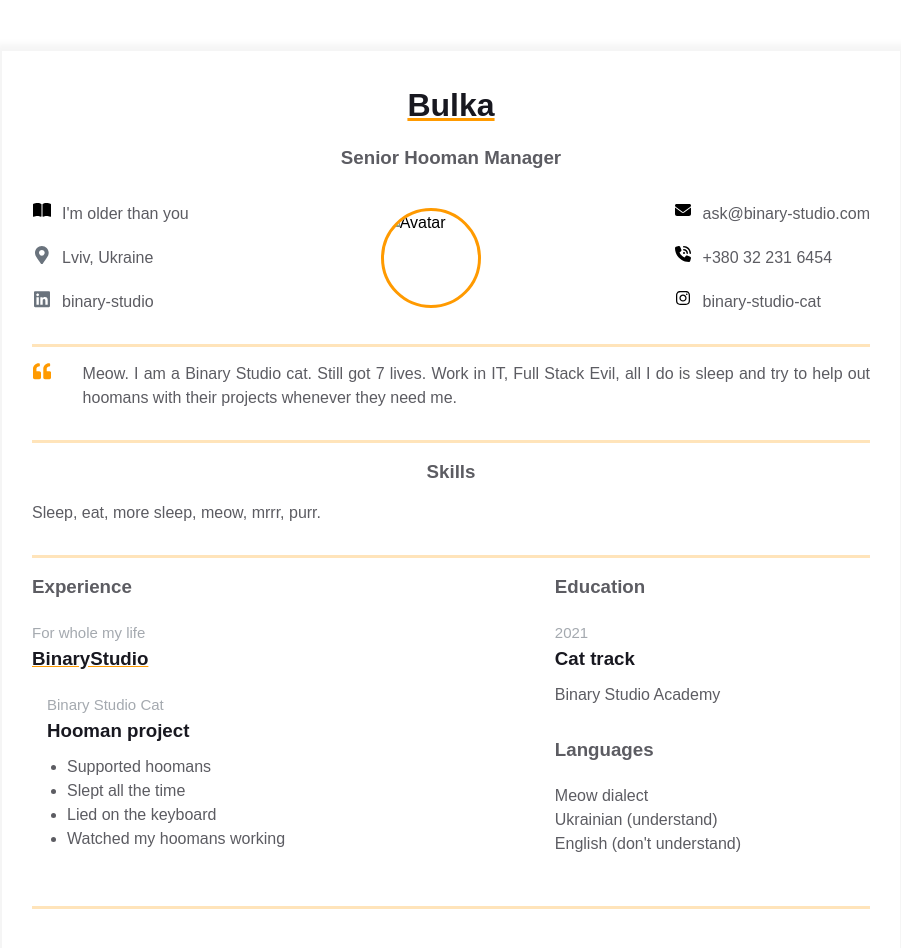
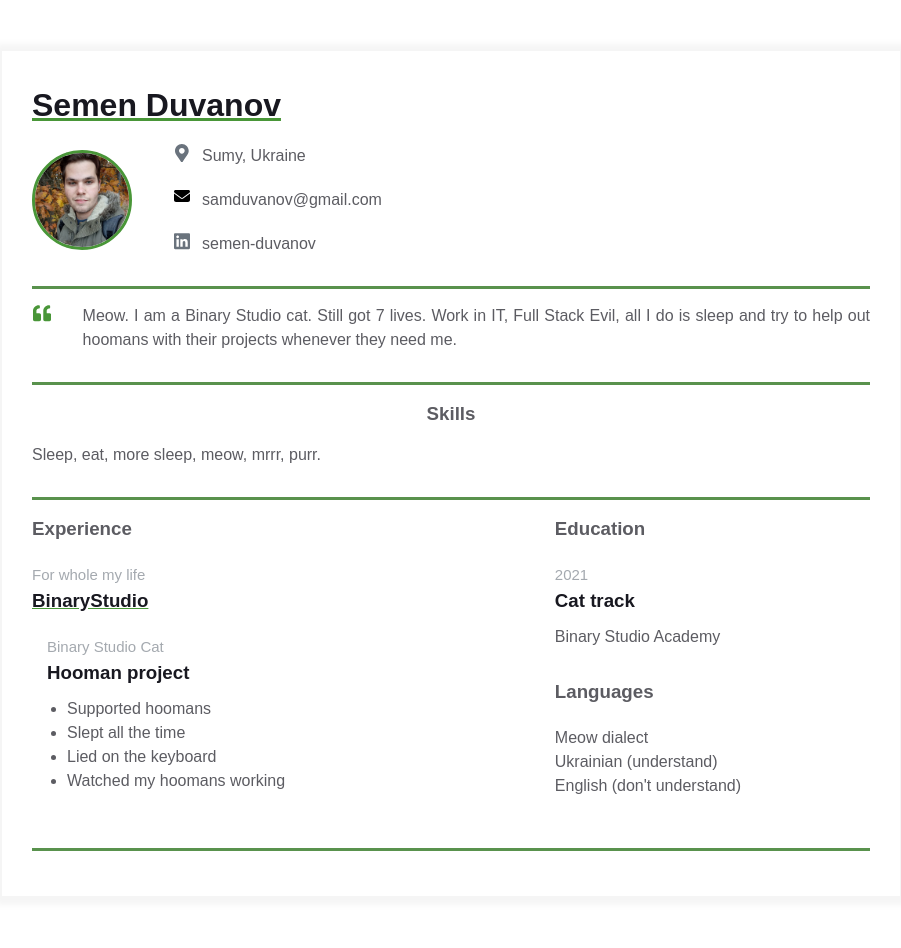
Before and after one commit to SamDuvanov/homepage, a plain HTML site: page index.html in a window 1280 px wide. Shown: the whole page, without its empty margins (189-1090 px from the left). Drawn offline with Linux system fonts and the light colour scheme.

Commit message:
Resume Contact info was customised

```diff
--- a/index.html
+++ b/index.html
@@ -11,27 +11,18 @@
       <div class="resume">
         <div class="container">
           <div class="resume__block">
-            <h1 class="contact-info__header">Bulka</h1>
-            <h3 class="contact-info__sub-header">Senior Hooman Manager</h3>
+            <h1 class="contact-info__header">Semen Duvanov</h1>
 
-            <div class="contact_info_container fh">
+            <div class="contact_info_container fhl">
+              <div class="contact-info__block contact-info__block--center avatar">
+                <img
+                  class="contact-info__avatar"
+                  src="assets/my-photo.jpg"
+                  alt="Avatar"
+                />
+              </div>
+
               <div class="contact-info__block">
-                <a href="" rel="author" class="contact-info__item">
-                  <div class="contact-info__item-icon-wrapper">
-                    <svg xmlns="http://www.w3.org/2000/svg" height="16" width="18" viewBox="0 0 576 512">
-                      <path
-                        d="M249.6 471.5c10.8 3.8 22.4-4.1 22.4-15.5V78.6c0-4.2-1.6-8.4-5-11C247.4
-                           52 202.4 32 144 32C93.5 32 46.3 45.3 18.1 56.1C6.8 60.5 0 71.7 0 83.8V454.1c0
-                           11.9 12.8 20.2 24.1 16.5C55.6 460.1 105.5 448 144 448c33.9 0 79 14 105.6
-                           23.5zm76.8 0C353 462 398.1 448 432 448c38.5 0 88.4 12.1 119.9 22.6c11.3 3.8
-                           24.1-4.6 24.1-16.5V83.8c0-12.1-6.8-23.3-18.1-27.6C529.7 45.3 482.5 32 432
-                           32c-58.4 0-103.4 20-123 35.6c-3.3 2.6-5 6.8-5 11V456c0 11.4 11.7 19.3 22.4 15.5z">
-                      </path>
-                    </svg>
-                  </div>
-                  <span>I'm older than you</span>
-                </a>
-
                 <a href="" rel="author" class="contact-info__item">
                   <div class="contact-info__item-icon-wrapper">
                     <svg
@@ -47,11 +38,25 @@
                       </path>
                     </svg>
                   </div>
-                  <span>Lviv, Ukraine</span>
+                  <span>Sumy, Ukraine</span>
+                </a>
+
+                <a href="" rel="author" class="contact-info__item">
+                  <div class="contact-info__item-icon-wrapper">
+                    <svg xmlns="http://www.w3.org/2000/svg" height="16" width="16"
+                      viewBox="0 0 512 512">
+                      <path
+                        d="M48 64C21.5 64 0 85.5 0 112c0 15.1 7.1 29.3 19.2 38.4L236.8
+                        313.6c11.4 8.5 27 8.5 38.4 0L492.8 150.4c12.1-9.1 19.2-23.3
+                        19.2-38.4c0-26.5-21.5-48-48-48H48zM0 176V384c0 35.3 28.7 64 64
+                        64H448c35.3 0 64-28.7 64-64V176L294.4 339.2c-22.8 17.1-54 17.1-76.8 0L0 176z"/>
+                    </svg>
+                  </div>
+                  <span>samduvanov@gmail.com</span>
                 </a>
 
                 <a
-                  href="https://ua.linkedin.com/company/binary-studio_241166"
+                  href="https://www.linkedin.com/in/semen-duvanov"
                   rel="author"
                   class="contact-info__item"
                 >
@@ -72,79 +77,11 @@
                       </path>
                     </svg>
                   </div>
-                  <span>binary-studio</span>
+                  <span>semen-duvanov</span>
                 </a>
               </div>
 
-              <div class="contact-info__block contact-info__block--center">
-                <img
-                  class="contact-info__avatar"
-                  src="assets/avatar.jpg"
-                  alt="Avatar"
-                />
-              </div>
-
-              <div class="contact-info__block">
-                <a href="" rel="author" class="contact-info__item">
-                  <div class="contact-info__item-icon-wrapper">
-                    <svg xmlns="http://www.w3.org/2000/svg" height="16" width="16"
-                      viewBox="0 0 512 512">
-                      <path
-                        d="M48 64C21.5 64 0 85.5 0 112c0 15.1 7.1 29.3 19.2 38.4L236.8
-                        313.6c11.4 8.5 27 8.5 38.4 0L492.8 150.4c12.1-9.1 19.2-23.3
-                        19.2-38.4c0-26.5-21.5-48-48-48H48zM0 176V384c0 35.3 28.7 64 64
-                        64H448c35.3 0 64-28.7 64-64V176L294.4 339.2c-22.8 17.1-54 17.1-76.8 0L0 176z"/>
-                    </svg>
-                  </div>
-                  <span>ask@binary-studio.com</span>
-                </a>
-
-                <a href="" rel="author" class="contact-info__item">
-                  <div class="contact-info__item-icon-wrapper">
-                    <svg xmlns="http://www.w3.org/2000/svg" height="16" width="16"
-                      viewBox="0 0 512 512">
-                      <path
-                        d="M280 0C408.1 0 512 103.9 512 232c0 13.3-10.7 24-24
-                           24s-24-10.7-24-24c0-101.6-82.4-184-184-184c-13.3 0-24-10.7-24-24s10.7-24
-                           24-24zm8 192a32 32 0 1 1 0 64 32 32 0 1 1 0-64zm-32-72c0-13.3
-                           10.7-24 24-24c75.1 0 136 60.9 136 136c0 13.3-10.7 24-24
-                           24s-24-10.7-24-24c0-48.6-39.4-88-88-88c-13.3 0-24-10.7-24-24zM117.5
-                           1.4c19.4-5.3 39.7 4.6 47.4 23.2l40 96c6.8 16.3 2.1 35.2-11.6 46.3L144
-                           207.3c33.3 70.4 90.3 127.4 160.7 160.7L345 318.7c11.2-13.7 30-18.4 46.3-11.6l96 40c18.6
-                           7.7 28.5 28 23.2 47.4l-24 88C481.8 499.9 466 512 448 512C200.6 512 0 311.4 0 64C0
-                           46 12.1 30.2 29.5 25.4l88-24z" />
-                    </svg>
-                  </div>
-                  <span>+380 32 231 6454</span>
-                </a>
-
-                <a
-                  href="https://ua.linkedin.com/company/binary-studio_241166"
-                  rel="author"
-                  class="contact-info__item"
-                >
-                  <div class="contact-info__item-icon-wrapper">
-                    <svg xmlns="http://www.w3.org/2000/svg" height="16" width="14"
-                      viewBox="0 0 448 512">
-                      <path
-                        d="M224.1 141c-63.6 0-114.9 51.3-114.9 114.9s51.3 114.9 114.9
-                        114.9S339 319.5 339 255.9 287.7 141 224.1 141zm0 189.6c-41.1
-                        0-74.7-33.5-74.7-74.7s33.5-74.7 74.7-74.7 74.7 33.5 74.7 74.7-33.6
-                        74.7-74.7 74.7zm146.4-194.3c0 14.9-12 26.8-26.8 26.8-14.9
-                        0-26.8-12-26.8-26.8s12-26.8 26.8-26.8 26.8 12 26.8 26.8zm76.1
-                        27.2c-1.7-35.9-9.9-67.7-36.2-93.9-26.2-26.2-58-34.4-93.9-36.2-37-2.1-147.9-2.1-184.9
-                        0-35.8 1.7-67.6 9.9-93.9 36.1s-34.4 58-36.2 93.9c-2.1 37-2.1 147.9 0 184.9 1.7
-                        35.9 9.9 67.7 36.2 93.9s58 34.4 93.9 36.2c37 2.1 147.9 2.1 184.9 0 35.9-1.7
-                        67.7-9.9 93.9-36.2 26.2-26.2 34.4-58 36.2-93.9 2.1-37 2.1-147.8 0-184.8zM398.8
-                        388c-7.8 19.6-22.9 34.7-42.6 42.6-29.5 11.7-99.5 9-132.1 9s-102.7
-                        2.6-132.1-9c-19.6-7.8-34.7-22.9-42.6-42.6-11.7-29.5-9-99.5-9-132.1s-2.6-102.7
-                        9-132.1c7.8-19.6 22.9-34.7 42.6-42.6 29.5-11.7 99.5-9 132.1-9s102.7-2.6 132.1
-                        9c19.6 7.8 34.7 22.9 42.6 42.6 11.7 29.5 9 99.5 9 132.1s2.7 102.7-9 132.1z"/>
-                    </svg>
-                  </div>
-                  <span>binary-studio-cat</span>
-                </a>
-              </div>
+              <div class="contact-info__block"></div>
             </div>
           </div>
         </div>
--- a/styles.css
+++ b/styles.css
@@ -13,8 +13,8 @@
     --secondary-text-color: #5c5c62;
     --durability-text-color: #6a737d9c;
     --icon-color: #6a737d;
-    --border-color: #ff9a0045;
-    --text-decoration-color: #ff9a00;
+    --border-color: #59924d;
+    --text-decoration-color: #499638;
   }
 
   .container {
@@ -23,10 +23,20 @@
     max-width: 900px;
   }
 
+  .avatar {
+    margin-right: 40px;
+  }
+
   .fh {
     display: flex;
     flex-direction: row;
     justify-content: space-between;
+  }
+
+  .fhl {
+    display: flex;
+    flex-direction: row;
+    justify-content: left;
   }
 
   .fv {
@@ -69,11 +79,6 @@
   }
 
 /* Contact info styles */
-.contact-info__header,
-.contact-info__sub-header {
-  text-align: center;
-}
-
 .contact-info__header {
   color: var(--primary-text-color);
   margin-bottom: 15px;
```
Also changed, not shown: assets/my-photo.jpg (added).
